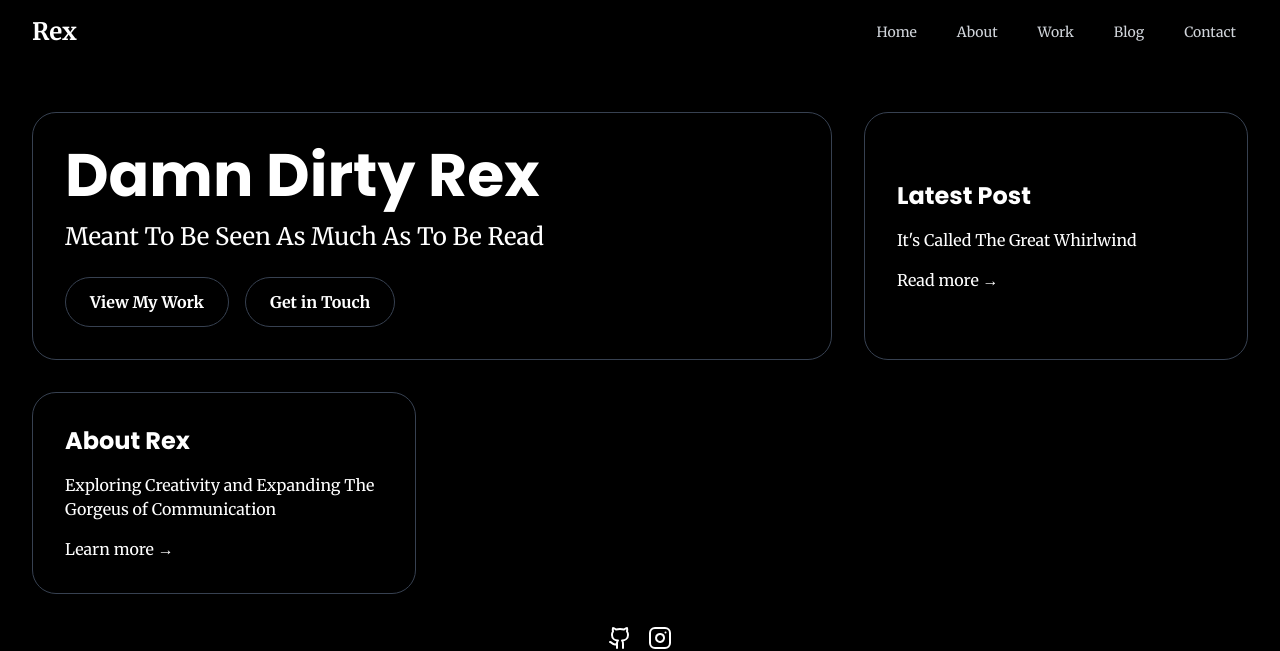
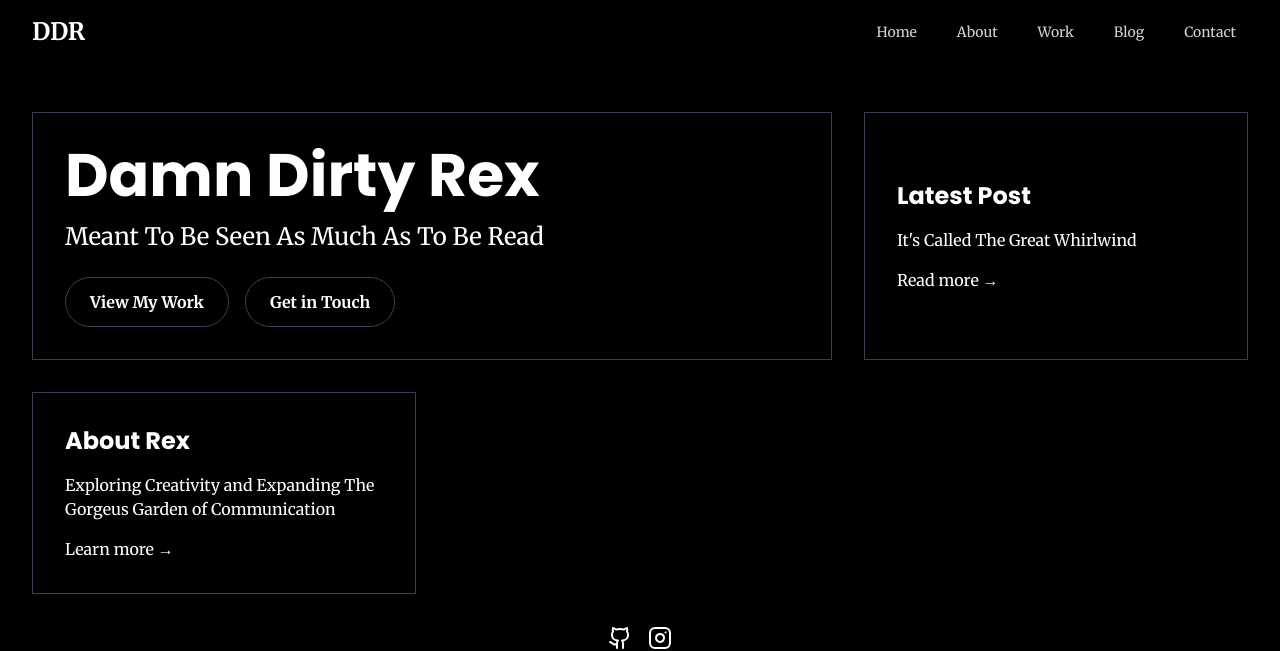
Before and after one commit to rexthebreathtaker/damn-dirty-apes, a Next.js app: page / in a window 1280 px wide. Shown: the top 651 px of the page. Built offline with nearby package versions, Linux system fonts and the light colour scheme.

Commit message:
update all

```diff
--- a/app/about/page.tsx
+++ b/app/about/page.tsx
@@ -23,7 +23,7 @@ export default function About() {
           Damn Dirty Rex is where I bring my thoughts and creativity to digital life. It&apos;s my little corner for both design and writing. Where visuals, graphics, and words come together to telling stories and expressing ideas.
         </p>
         <p className="mb-4">
-          Whether I&apos;m playing with design or writing about whatever&apos;s on my mind, this platform is all about expanding the gorgeus of communication, both in images and words. It&apos;s a space to experiment, create, and share, and I hope it becomes a place where you can do the same.
+          Whether I&apos;m playing with design or writing about whatever&apos;s on my mind, this platform is all about expanding the gorgeus garden of communication, both in images and words. It&apos;s a space to experiment, create, and share, and I hope it becomes a place where you can do the same.
         </p>
       </motion.div>
     </div>
--- a/app/components/Navigation.tsx
+++ b/app/components/Navigation.tsx
@@ -30,7 +30,7 @@ export default function Navigation() {
       <div className="max-w-7xl mx-auto px-4 sm:px-6 lg:px-8">
         <div className="flex items-center justify-between h-16">
           <div className="flex items-center">
-            <Link href="/" className="text-2xl font-bold">Rex</Link>
+            <Link href="/" className="text-2xl font-bold">DDR</Link>
           </div>
           <div className="hidden md:block">
             <div className="ml-10 flex items-baseline space-x-4">
--- a/app/globals.css
+++ b/app/globals.css
@@ -34,11 +34,11 @@ body {
 }
 
 .rounded-3xl {
-  border-radius: 1.5rem;
+  border-radius: 0rem;
 }
 
 .rounded-2xl {
-  border-radius: 1rem;
+  border-radius: 0rem;
 }
 
 .backdrop-blur-sm {
--- a/app/layout.tsx
+++ b/app/layout.tsx
@@ -16,8 +16,8 @@ const merriweather = Merriweather({
 })
 
 export const metadata = {
-  title: 'Bandicoot Form - Independent Typographic Practice',
-  description: 'A space for learning typography and graphic design',
+  title: 'Damn Dirty Rex',
+  description: 'Exploring Creativity and expanding the gorgeus garden of communication',
 }
 
 export default function RootLayout({
--- a/app/page.tsx
+++ b/app/page.tsx
@@ -42,7 +42,7 @@ export default function Home() {
           transition={{ duration: 0.5, delay: 0.4 }}
         >
           <h2 className="text-2xl font-bold mb-4">About Rex</h2>
-          <p className="mb-4">Exploring Creativity and Expanding The Gorgeus of Communication</p>
+          <p className="mb-4">Exploring Creativity and Expanding The Gorgeus Garden of Communication</p>
           <Link href="/about" className="text-white hover:text-gray-300 transition-colors duration-300">Learn more →</Link>
         </motion.div>
       </div>
```
